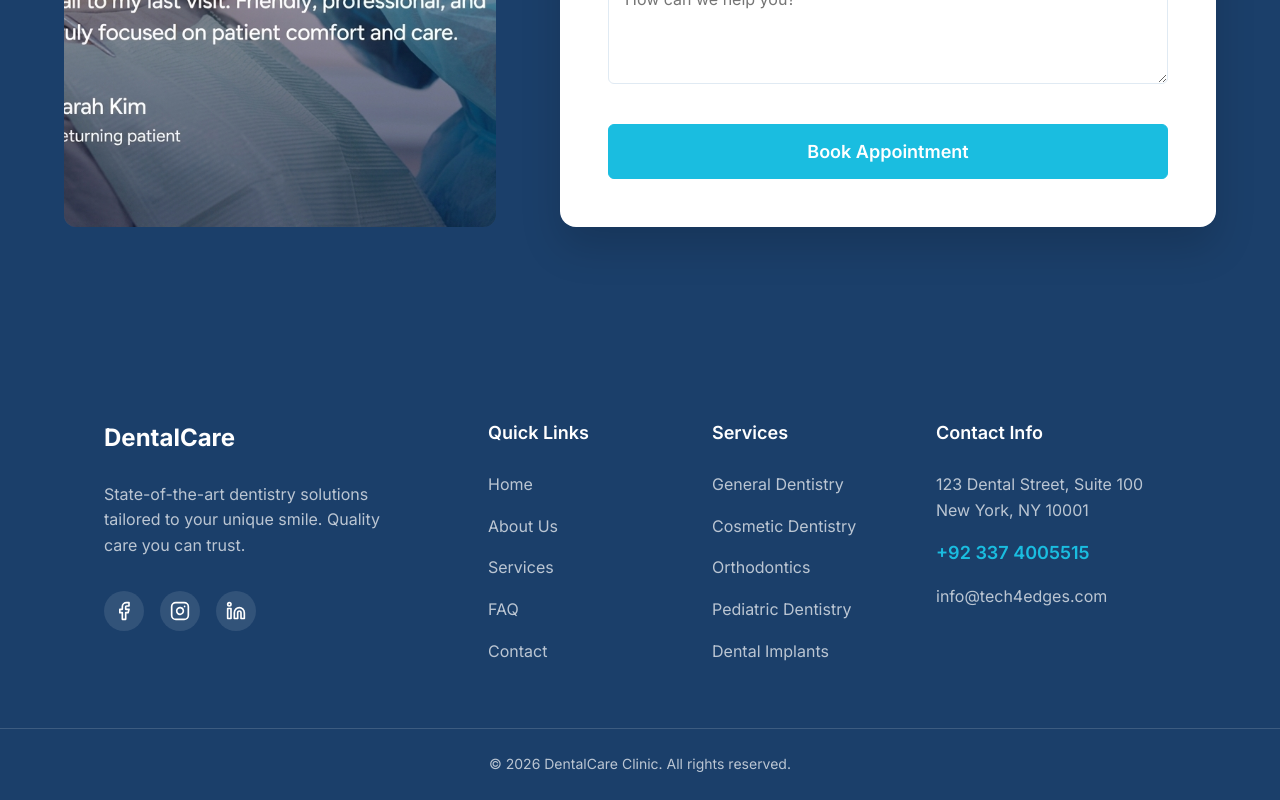
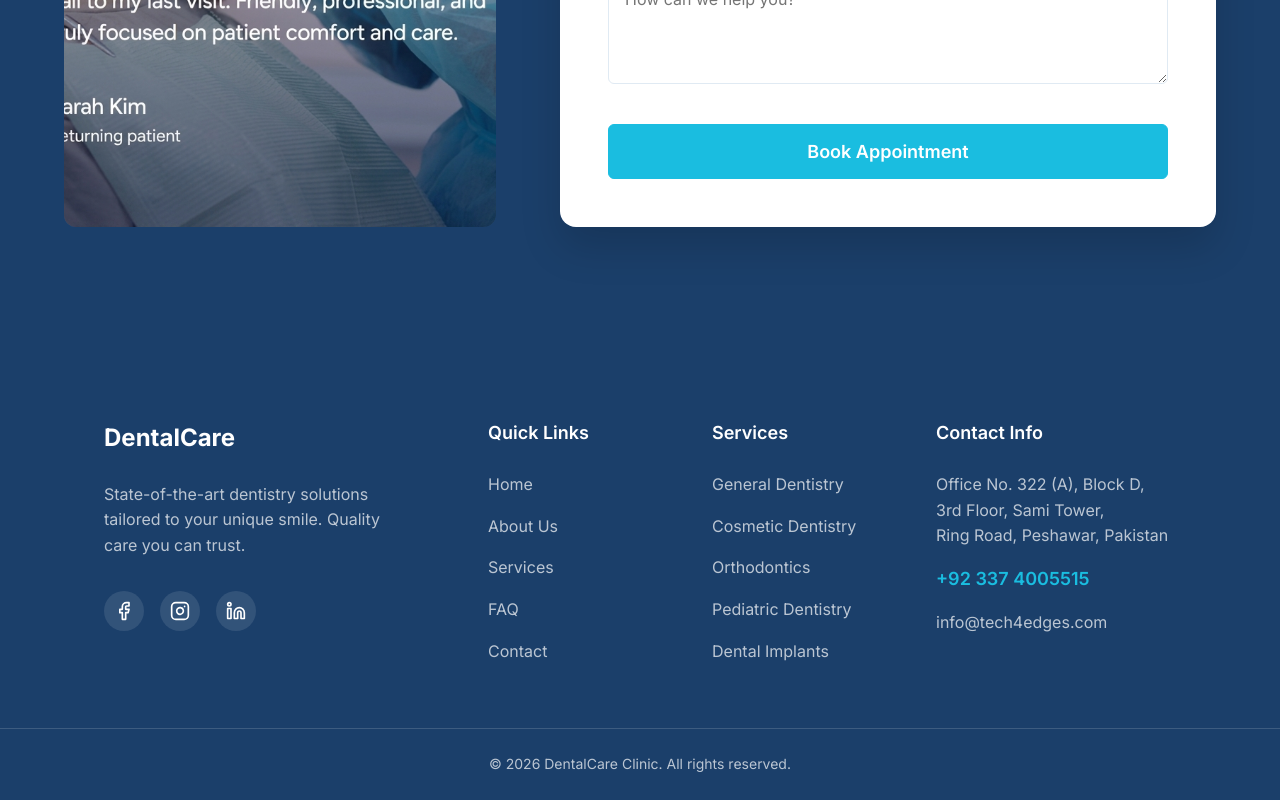
Before and after one commit to Wasimali2005/dental-clinic-landing-page, a Next.js app: page / in a window 1280 px wide. Shown: the part 6689-7489 px from the top of the page. Built offline with nearby package versions, Linux system fonts and the light colour scheme.

Commit message:
feat: update clinic address display

```diff
--- a/src/components/Footer/Footer.tsx
+++ b/src/components/Footer/Footer.tsx
@@ -64,8 +64,9 @@ export default function Footer() {
               rel="noopener noreferrer"
               className={styles.contactLink}
             >
-              <p>123 Dental Street, Suite 100</p>
-              <p>New York, NY 10001</p>
+              <p>Office No. 322 (A), Block D,</p>
+              <p>3rd Floor, Sami Tower,</p>
+              <p>Ring Road, Peshawar, Pakistan</p>
             </a>
             <p className={styles.highlight}>
               <a
```
